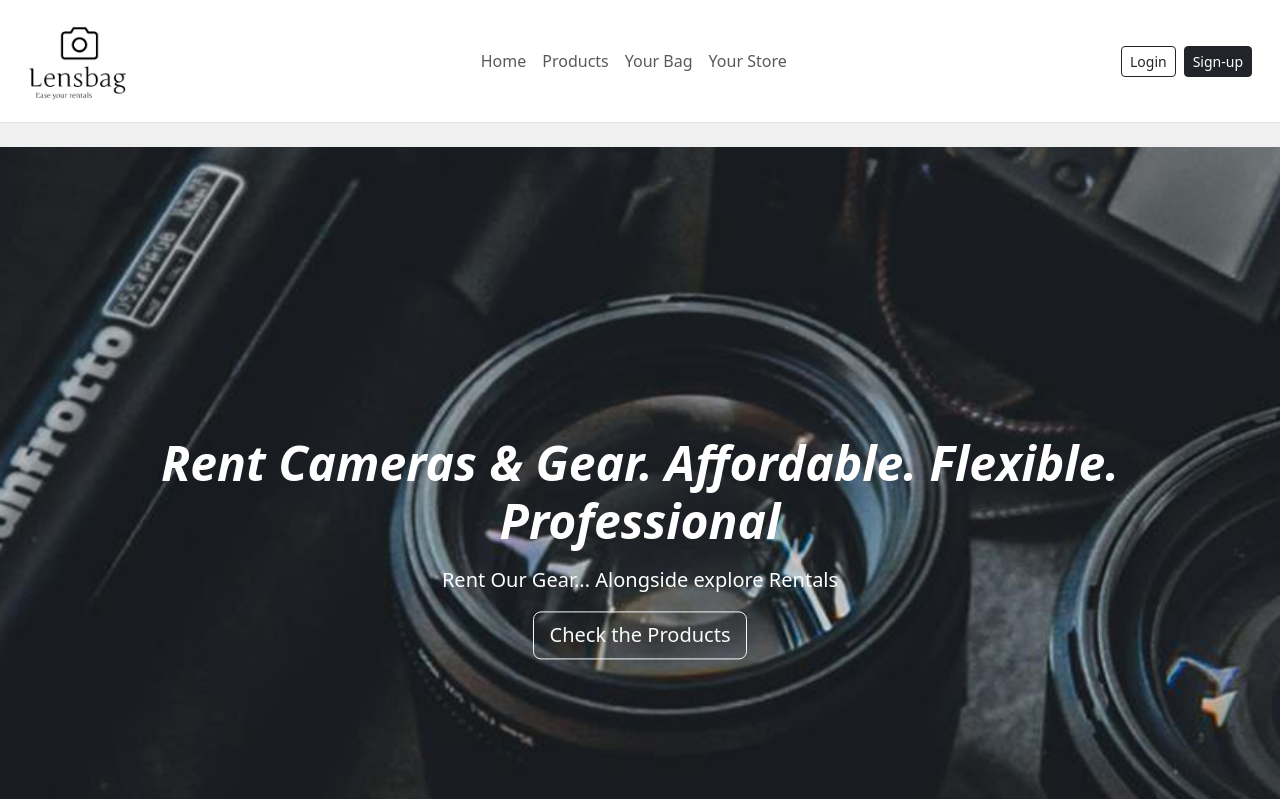
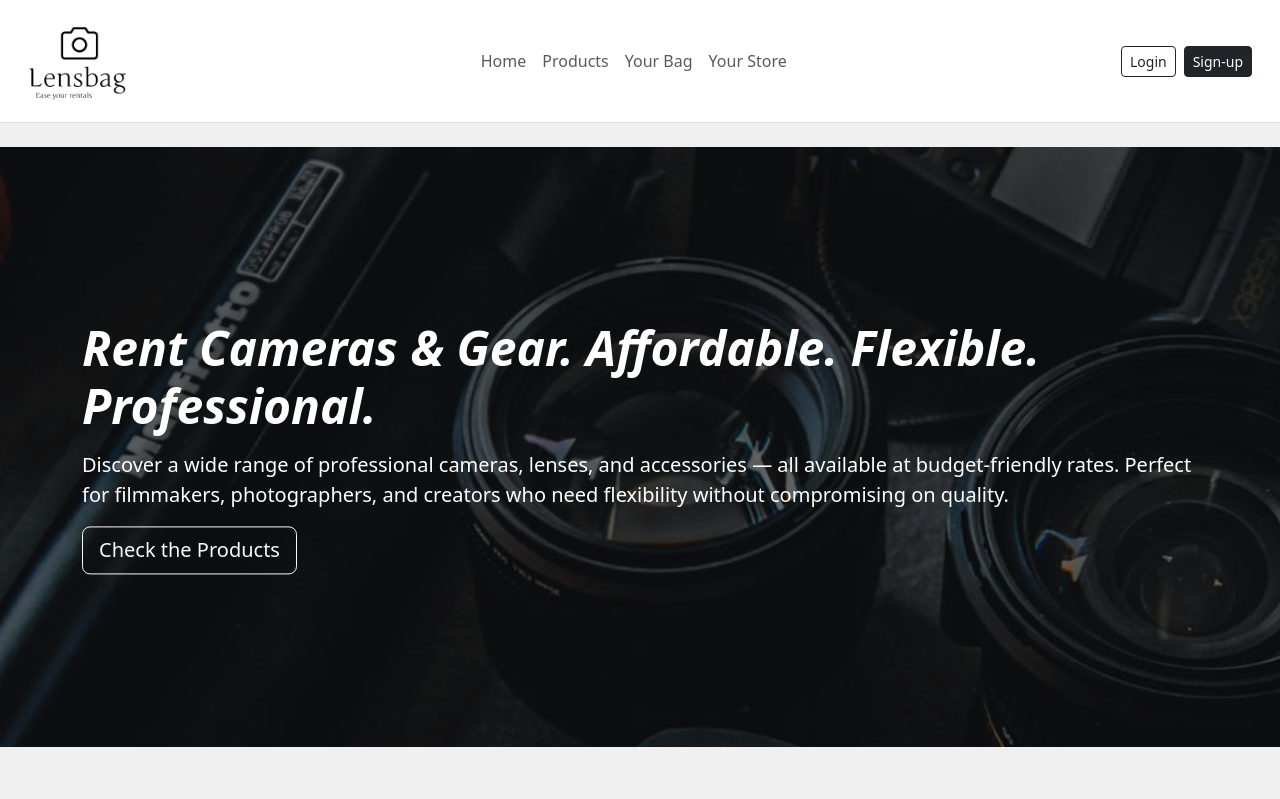
Before and after one commit to Praveenmng/LensbagFrontend-PK, a React (Vite) app: page / in a window 1280 px wide. Shown: the top 799 px of the page. Built offline with nearby package versions, Linux system fonts and the light colour scheme; no server answers.

Commit message:
corouse,l updated

```diff
--- a/src/Components/landingImg.jsx
+++ b/src/Components/landingImg.jsx
@@ -9,29 +9,36 @@ function LandingImage() {
       {/* Carousel */}
       <div id="carouselExampleSlidesOnly" className="carousel slide" data-bs-ride="carousel">
         <div className="carousel-inner">
-        <div className="carousel-item active">
-          <img src={landingImg1} className="d-block w-100 img-fluid" alt="Landing 1" style={{ objectFit: 'cover', height: '100vh' }} />
+        <div className="carousel-item active position-relative">
+        <img src={landingImg1} className="d-block w-100 img-fluid" alt="Landing 1" style={{ objectFit: 'cover', height: '75vh' }} />
+        <div className="position-absolute top-0 start-0 w-100 h-100" style={{ backgroundColor: 'rgba(0,0,0,0.5)' }}></div>
       </div>
-        <div className="carousel-item">
-          <img src={landingImg2} className="d-block w-100 img-fluid" alt="Landing 2" style={{ objectFit: 'cover', height: '100vh' }} />
+      <div className="carousel-item position-relative">
+        <img src={landingImg2} className="d-block w-100 img-fluid" alt="Landing 2" style={{ objectFit: 'cover', height: '75vh' }} />
+        <div className="position-absolute top-0 start-0 w-100 h-100" style={{ backgroundColor: 'rgba(0,0,0,0.5)' }}></div>
       </div>
         </div>
       </div>
 
       {/* Overlay Text */}
-    <div className="position-absolute top-50 start-50 translate-middle text-white px-3 text-center w-100">
-      <div className="container">
+      <div className="position-absolute top-50 start-50 translate-middle text-white px-3 w-100">
+        <div className="container text-start">
           <h1 className="display-5 display-md-4 fw-bold fst-italic">
-          Rent Cameras & Gear. <b>Affordable.</b> <b>Flexible. Professional</b>
+            Rent Cameras & Gear. <b>Affordable.</b> <b>Flexible.</b> <b>Professional.</b>
           </h1>
-        <p className="lead my-3">Rent Our Gear... Alongside explore Rentals</p>
+          <p className="lead my-3">
+            Discover a wide range of professional cameras, lenses, and accessories — all available at budget-friendly rates. Perfect for filmmakers, photographers, and creators who need flexibility without compromising on quality.
+          </p>
           <div className="mt-3">
             <Link to="/products">
-            <button type="button" className="btn btn-outline-light btn-lg">Check the Products</button>
+              <button type="button" className="btn btn-outline-light btn-lg">
+                Check the Products
+              </button>
             </Link>
           </div>
         </div>
       </div>
+
     </div>
 
   );
```
Lines whose indentation alone changed are shown as unchanged.
